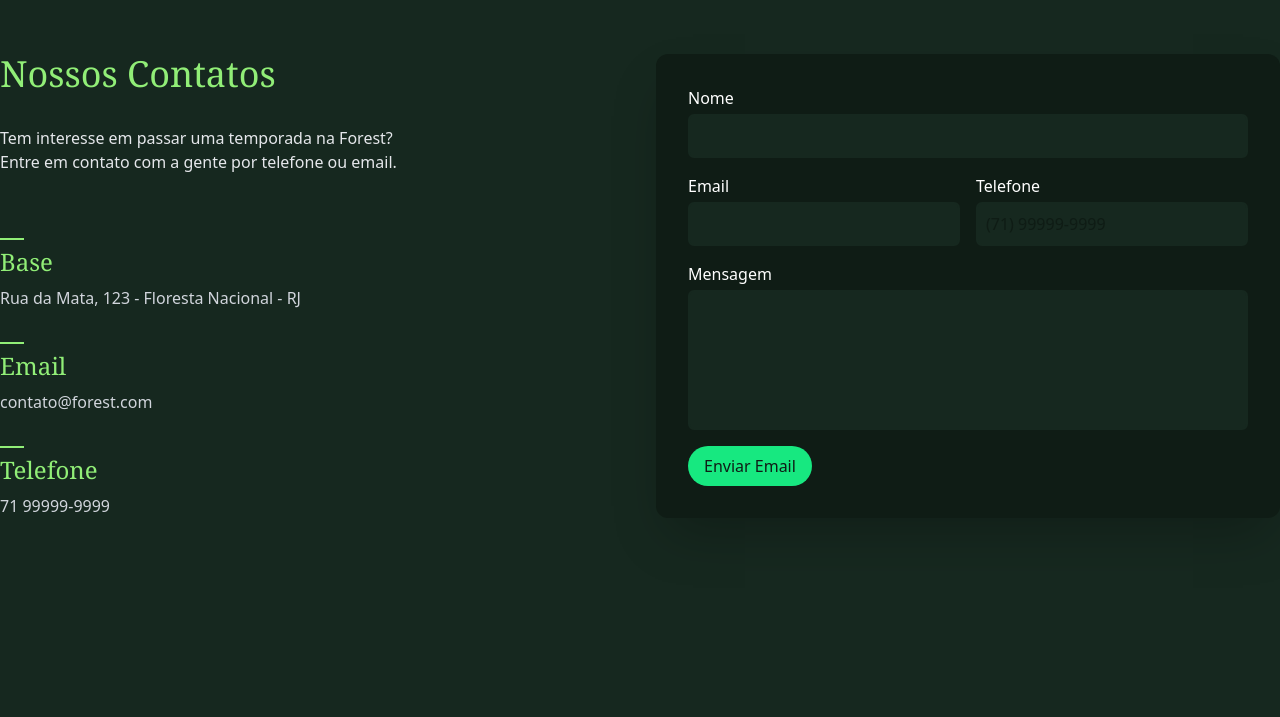
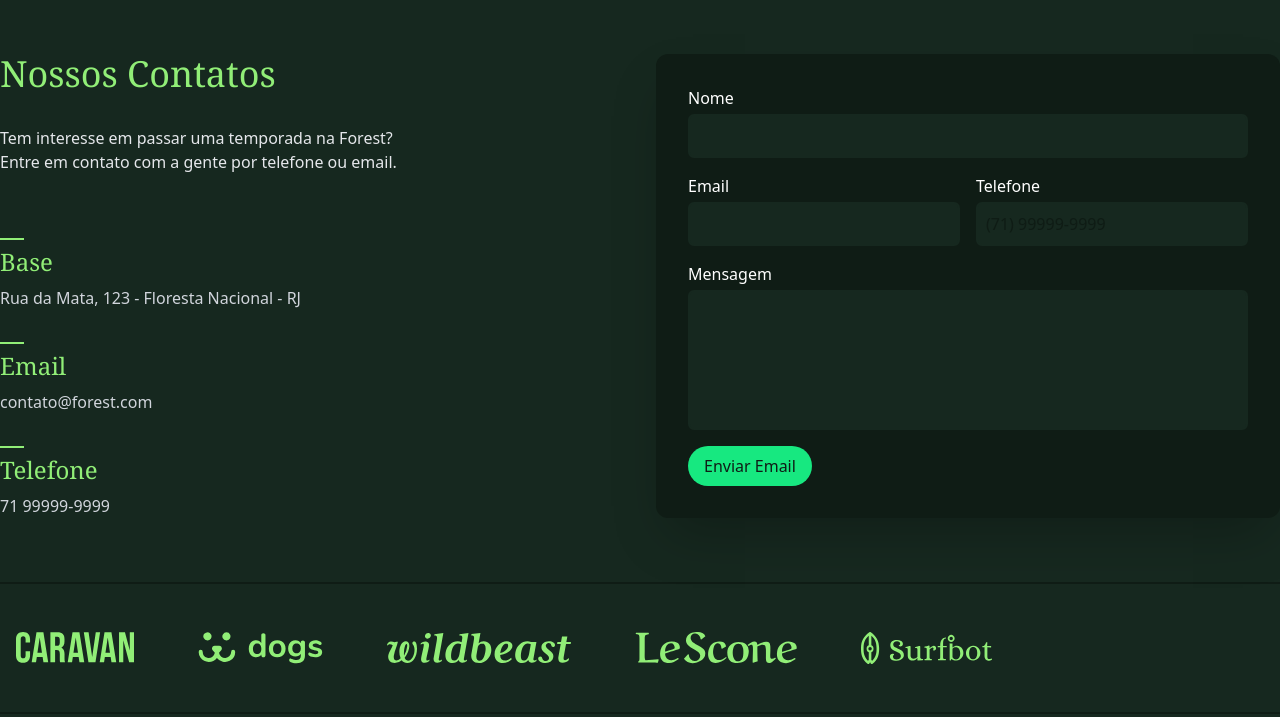
Before and after one commit to jadefurtado/tailwind-origamid, a website: page src/index.html in a window 1280 px wide. Shown: the part 3531-4248 px from the top of the page. Drawn offline with Linux system fonts and the light colour scheme.

Commit message:
Parceiros

```diff
--- a/src/index.html
+++ b/src/index.html
@@ -316,5 +316,15 @@
             <button class="place-self-start bg-verde-400 text-verde-900 py-2 px-4 inline-block rounded-full">Enviar Email</button>
         </form>
     </section>
+    <!-- parceiros -->
+     <section class="container mx-auto mb-12 sm:mb-16">
+        <ul class="flex flex-col items-center py-4 max-sm:divide-y-2 max-sm:divide-verde-900 *:p-4 sm:flex-row sm:gap-8 sm:border-b-2 sm:border-t-2 sm:border-verde-900 sm:py-8 *:*:max-h-8">
+            <li><img src="./img/parceiros/caravan.svg" alt="Caravan"></li>
+            <li><img src="./img/parceiros/dogs.svg" alt="Dogs"></li>
+            <li><img src="./img/parceiros/wildbeast.svg" alt="Wildbeast"></li>
+            <li><img src="./img/parceiros/lescone.svg" alt="Lescone"></li>
+            <li><img src="./img/parceiros/surfbot.svg" alt="Surfbot"></li>
+        </ul>
+     </section>
 </body>
 </html>
```
Also changed, not shown: src/output.css.
